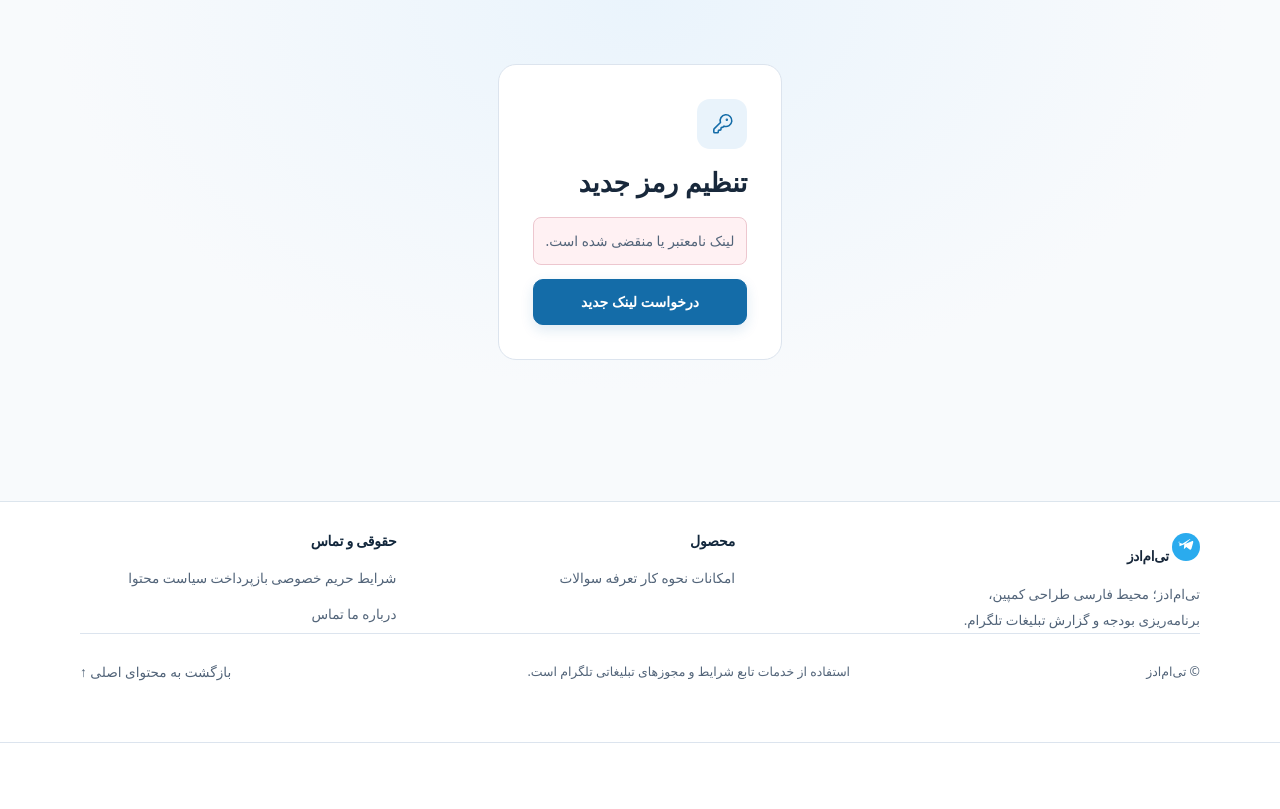
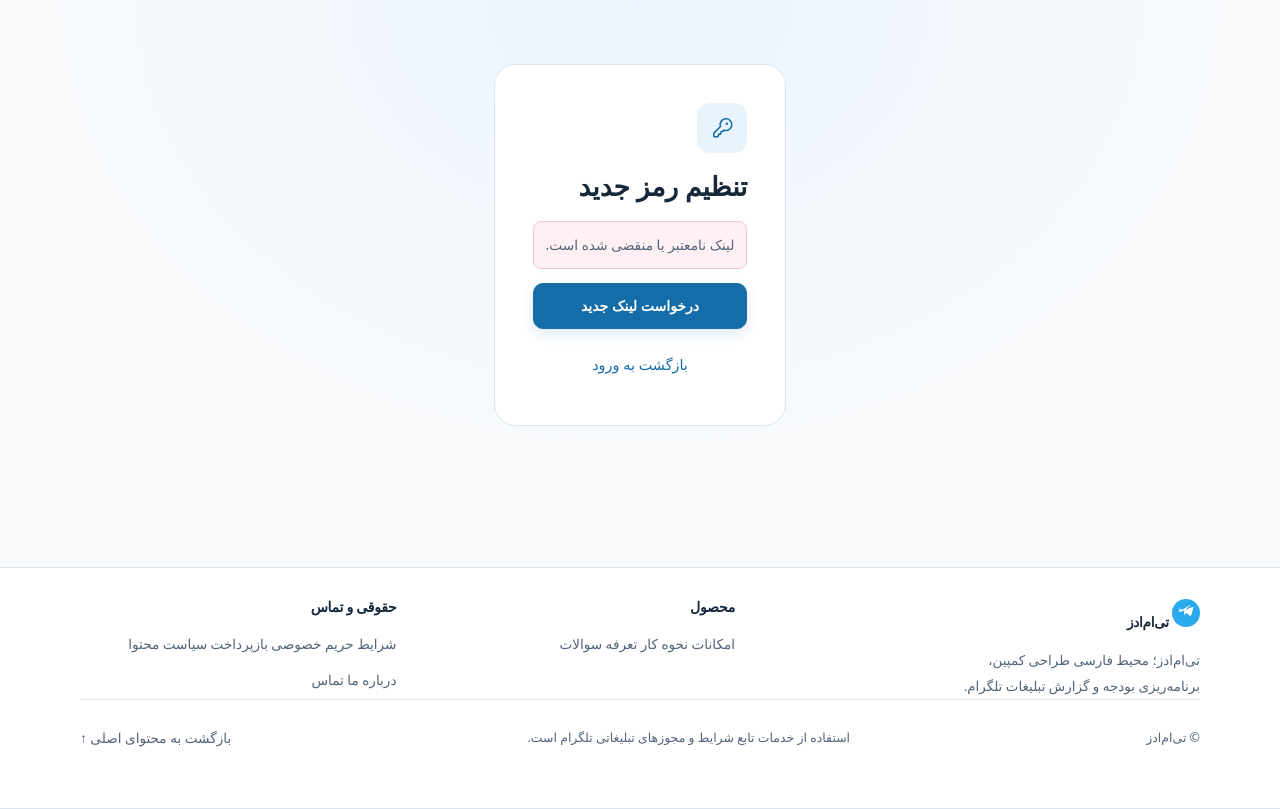
Before and after one commit to qashqaeii/TMADS, a Django app: page /accounts/reset/1/1/ in a window 1280 px wide. Shown: the part 75-884 px from the top of the page. Before the commit the page ends 818 px from the top, so only its background shows below. Run offline with Django 5.2, Linux system fonts and the light colour scheme; parts of the project's set-up code (start-up, migrations or seed data) failed here and were passed over; some libraries are stand-ins or nearby versions; some web fonts are replaced.

Commit message:
style(recovery): polish valid and expired reset states

```diff
--- a/templates/accounts/password_reset_confirm.html
+++ b/templates/accounts/password_reset_confirm.html
@@ -1,8 +1,9 @@
 {% extends "public_base.html" %}
 {% block title %}رمز جدید{% endblock %}
+{% block public_page_class %} pp-password-reset-confirm{% endblock %}
 {% block content %}
-<section class="auth-screen ui-auth-screen">
-  <div class="auth-card auth-card--exec ui-auth-card">
+<section class="auth-screen ui-auth-screen pp-auth-recovery">
+  <div class="auth-card auth-card--exec ui-auth-card" data-pp-reveal>
     <span class="ui-auth-symbol" aria-hidden="true">{% include "includes/lucide_icon.html" with name="key-round" size="md" %}</span>
     <h1>تنظیم رمز جدید</h1>
     {% if validlink %}
@@ -18,6 +19,7 @@
     <p class="form-error" role="alert">لینک نامعتبر یا منقضی شده است.</p>
   <a class="btn btn-primary" href="{% url 'accounts:password_reset' %}">درخواست لینک جدید</a>
     {% endif %}
+    <a class="pp-auth-back" href="{% url 'accounts:login' %}">بازگشت به ورود</a>
   </div>
 </section>
 {% endblock %}
```
